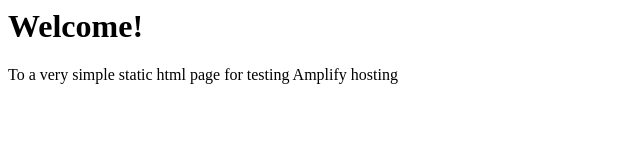
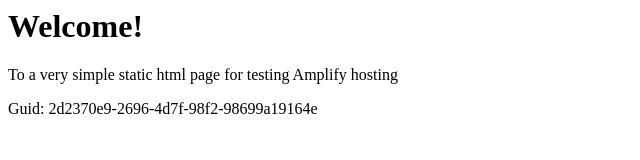
Before and after one commit to aws-aemilia-mxp/Github-PR-Commit-Integration-Test-DoNotTouch-Gith-OKSLNVO2-v1-preprod-eu-south-1, a website: page src/index.html in a window 1280 px wide. Shown: the whole page, without its empty margins (0-640 px from the left). Drawn offline with Linux system fonts and the light colour scheme.

Commit message:
commit from integ tests

```diff
--- a/src/index.html
+++ b/src/index.html
@@ -1,3 +1,5 @@
+
+
 <html lang="en">
 
 <head>
@@ -10,6 +12,6 @@
 <body>
     <h1>Welcome!</h1>
     <p>To a very simple static html page for testing Amplify hosting</p>
-</body>
+    <p>Guid: 2d2370e9-2696-4d7f-98f2-98699a19164e</p></body>
 
 </html>
```
